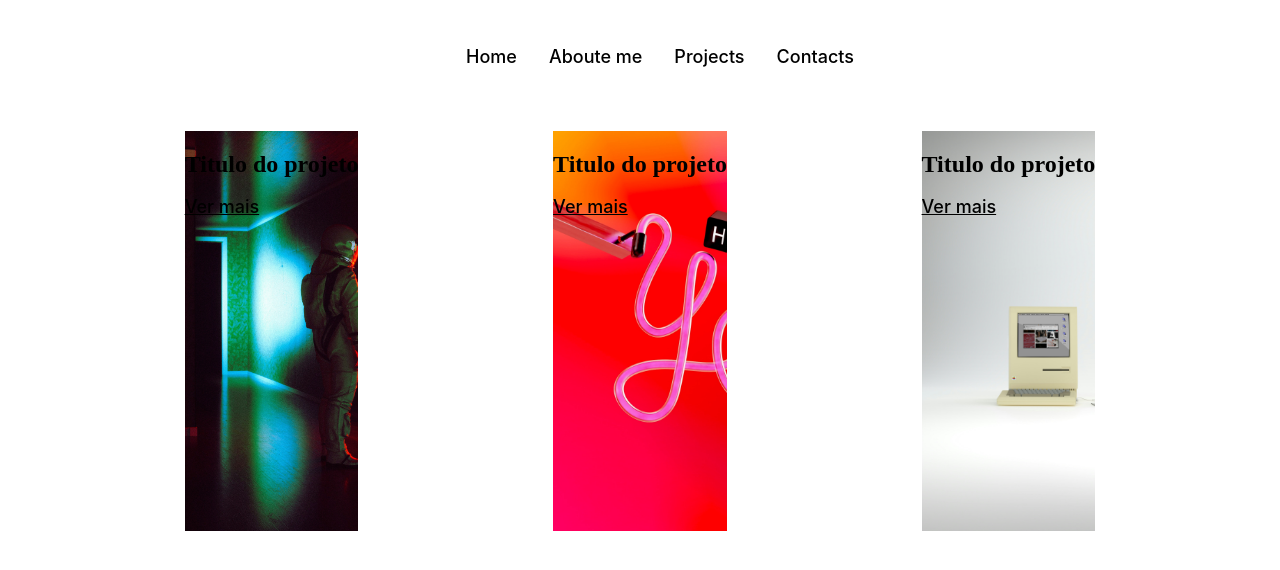
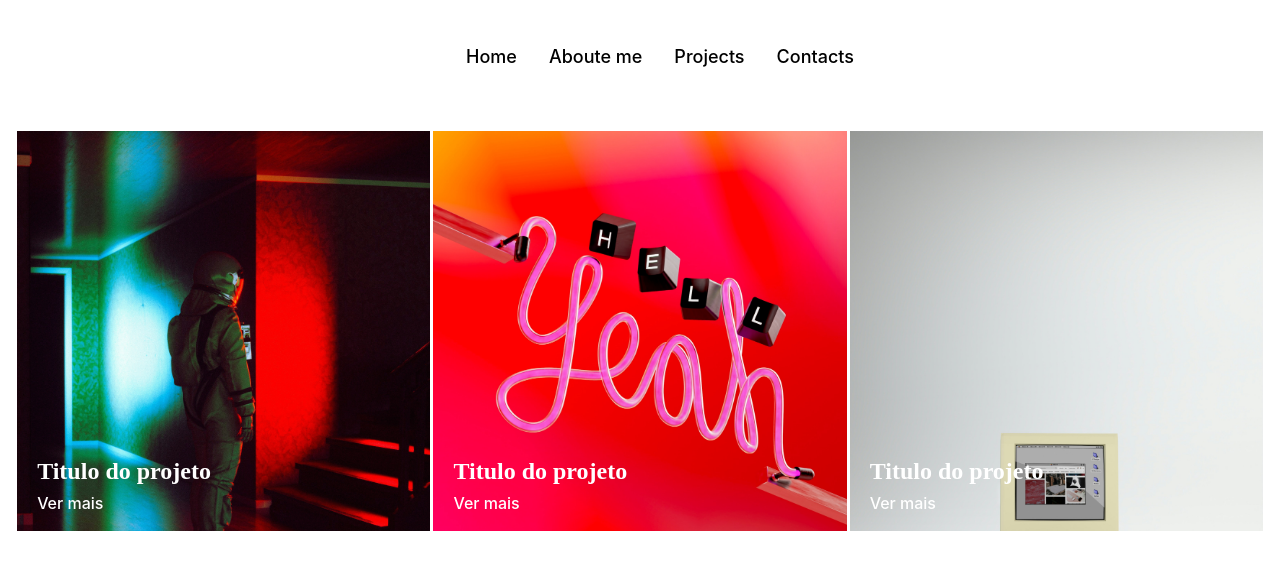
Before and after one commit to raqueldebiase/MeuWebsite, an Angular app: page / in a window 1280 px wide. Shown: the top 570 px of the page. Built offline with nearby package versions, Linux system fonts and the light colour scheme.

Commit message:
add bootstrap

```diff
--- a/package.json
+++ b/package.json
@@ -18,6 +18,8 @@
     "@angular/platform-browser": "^17.0.0",
     "@angular/platform-browser-dynamic": "^17.0.0",
     "@angular/router": "^17.0.0",
+    "bootstrap": "^5.3.2",
+    "ngx-bootstrap": "^12.0.0",
     "rxjs": "~7.8.0",
     "tslib": "^2.3.0",
     "zone.js": "~0.14.2"
--- a/src/app/app.component.html
+++ b/src/app/app.component.html
@@ -1,4 +1,5 @@
-<main class="main">
+<main class="container-fluid main">
+  <div class="container">
     <section class="header">
       <app-menu></app-menu>
     </section>
@@ -8,6 +9,8 @@
     <section class="footer">
 
     </section>
+  </div>
+
 </main>
 
 <router-outlet></router-outlet>
--- a/src/app/app.module.ts
+++ b/src/app/app.module.ts
@@ -1,5 +1,8 @@
 import { NgModule } from '@angular/core';
 import { BrowserModule } from '@angular/platform-browser';
+
+import { BsDropdownModule } from 'ngx-bootstrap/dropdown';
+import { ButtonsModule } from 'ngx-bootstrap/buttons';
 
 import { AppRoutingModule } from './app-routing.module';
 import { AppComponent } from './app.component';
@@ -14,7 +17,9 @@ import { ContentComponent } from './content/content.component';
   ],
   imports: [
     BrowserModule,
-    AppRoutingModule
+    AppRoutingModule,
+    BsDropdownModule.forRoot(),
+    ButtonsModule.forRoot(),
   ],
   providers: [],
   bootstrap: [AppComponent]
--- a/src/app/content/content.component.css
+++ b/src/app/content/content.component.css
@@ -3,10 +3,33 @@
   display: flex;
   flex-wrap: wrap;
   justify-content: space-evenly;
-  gap: 24px;
+
   height: 50vh;
   width: 100%;
   margin-top: 48px;
+}
+
+.content-principal>div{
+  width: 33%;
+  color: #fff;
+}
+
+.content-principal .image {
+  display: flex;
+  justify-content: start;
+  align-items: end;
+
+}
+
+.content-principal .image .content-image{
+  padding-left: 20px;
+  padding-bottom: 20px;
+  line-height: 0.5rem;
+}
+
+.content-principal .image .content-image a{
+  text-decoration: none;
+  font-size: 1.0rem;
 }
 
 .content-principal .image1 {
--- a/src/app/content/content.component.html
+++ b/src/app/content/content.component.html
@@ -1,14 +1,22 @@
 <section class="content-principal ">
-  <div class="image1">
+  <div class="image image1">
+    <div class="content-image">
       <h2>Titulo do projeto</h2>
       <a href="#">Ver mais</a>
     </div>
-  <div class="image2">
+  </div>
+  <div class="image image2">
+    <div class="content-image">
       <h2>Titulo do projeto</h2>
       <a href="#">Ver mais</a>
     </div>
-  <div class="image3">
+
+  </div>
+  <div class="image image3">
+    <div class="content-image">
       <h2>Titulo do projeto</h2>
       <a href="#">Ver mais</a>
     </div>
+
+  </div>
 </section>
--- a/src/styles.css
+++ b/src/styles.css
@@ -1,4 +1,7 @@
 /* You can add global styles to this file, and also import other style files */
+/* Adicionando o Bootstrap */
+
+
 
 
   :host {
@@ -69,3 +72,6 @@
     background-clip: text;
     color: transparent;
   }
+
+
+  @import '~bootstrap/dist/css/bootstrap.min.css';
```
Also changed, not shown: 1 other file (tests, documents, lock files or other folders). Lines whose indentation alone changed are shown as unchanged.
